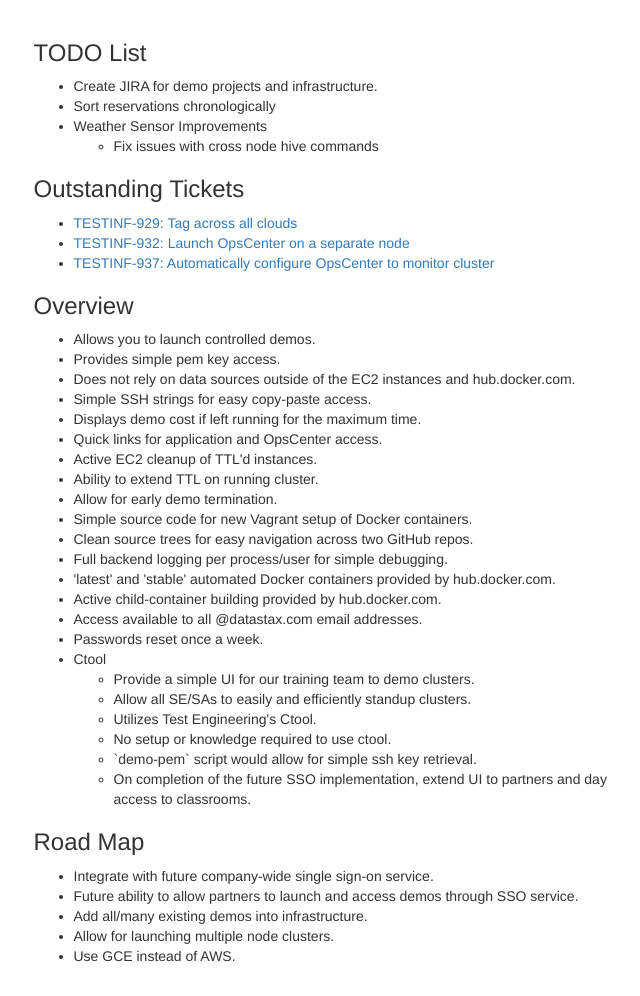
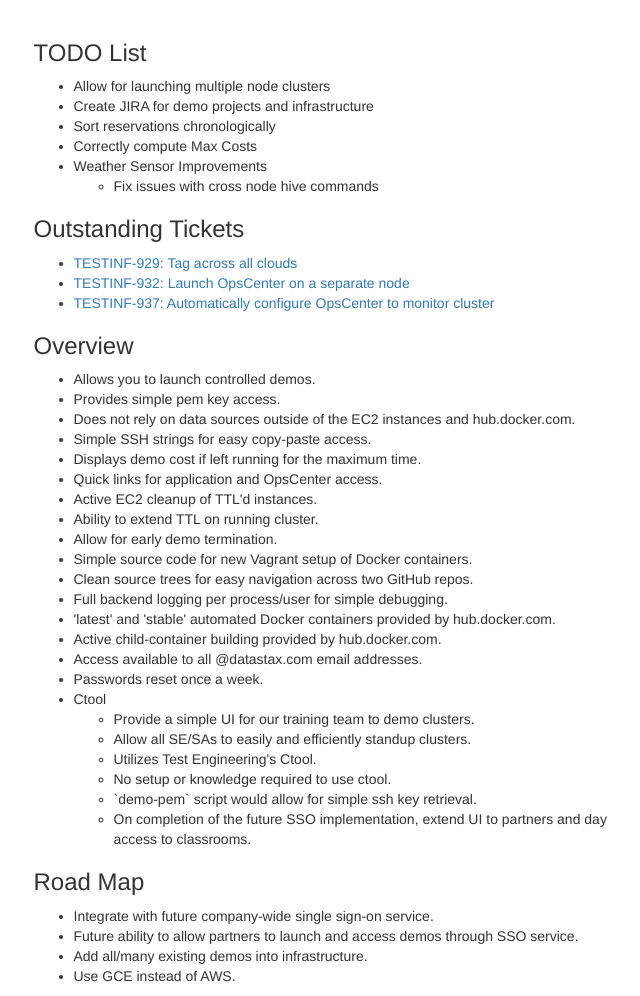
Before and after one commit to datastax-demos/demo-portal, a Python web app: template flask/templates/todo.jinja2 in a window 1280 px wide. Shown: the part 52-1048 px from the top of the page, without its empty margins (309-949 px from the left). Before the commit the page ends 1014 px from the top, so only its background shows below. Run offline with Jinja, Linux system fonts and the light colour scheme; the template is opened without the code that fills it, so the values that code supplies are empty; some libraries are stand-ins or nearby versions.

Commit message:
update todo

```diff
--- a/flask/templates/todo.jinja2
+++ b/flask/templates/todo.jinja2
@@ -9,9 +9,11 @@
     <div class="col-md-offset-3 col-md-6">
         <h3>TODO List</h3>
         <ul>
-            <li>Create JIRA for demo projects and infrastructure.</li>
+            <li>Allow for launching multiple node clusters</li>
+            <li>Create JIRA for demo projects and infrastructure</li>
 {#            <li>Create feedback project powered by <a href="http://demo.uservoice.com/forums/272788-general">UserVoice</a>.</li>#}
             <li>Sort reservations chronologically</li>
+            <li>Correctly compute Max Costs</li>
             <li>Weather Sensor Improvements</li>
             <ul>
                 <li>Fix issues with cross node hive commands</li>
@@ -56,7 +58,6 @@
             <li>Integrate with future company-wide single sign-on service.</li>
             <li>Future ability to allow partners to launch and access demos through SSO service.</li>
             <li>Add all/many existing demos into infrastructure.</li>
-            <li>Allow for launching multiple node clusters.</li>
             <li>Use GCE instead of AWS.</li>
         </ul>
     </div>
```
